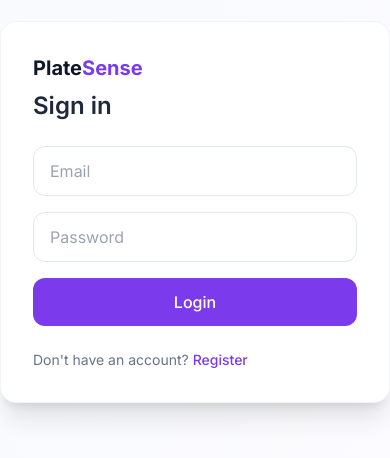
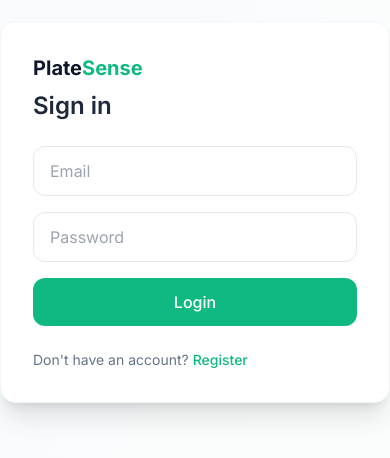
Before and after one commit to csjosephm196/PlateSense, a React (Vite) app in the folder client/: page /login in a window 390 px wide. Shown: the part 210-668 px from the top of the page. Built offline with nearby package versions, Linux system fonts and the light colour scheme.

Commit message:
Update color scheme in Tailwind configuration and adjust gradient backgrounds in Login, Register, MobileUpload, and Landing components for a cohesive design. Modify GlucoseChart to reflect new color palette.

```diff
--- a/client/src/components/GlucoseChart.jsx
+++ b/client/src/components/GlucoseChart.jsx
@@ -23,8 +23,8 @@
       {
         label: 'Carbs (g)',
         data: carbsData,
-        borderColor: 'rgb(124, 58, 237)',
-        backgroundColor: 'rgba(124, 58, 237, 0.1)',
+        borderColor: 'rgb(16, 185, 129)',
+        backgroundColor: 'rgba(16, 185, 129, 0.1)',
         tension: 0.3,
       },
     ],
--- a/client/src/pages/Landing.jsx
+++ b/client/src/pages/Landing.jsx
@@ -53,9 +53,9 @@
         <div className="bg-white rounded-xl p-3 shadow-sm border border-gray-100">
           <p className="text-[9px] text-gray-400 mb-2">Weekly trend</p>
           <svg viewBox="0 0 200 60" className="w-full">
-            <polyline fill="none" stroke="#7c3aed" strokeWidth="2" strokeLinecap="round" strokeLinejoin="round"
+            <polyline fill="none" stroke="#10b981" strokeWidth="2" strokeLinecap="round" strokeLinejoin="round"
               points="0,45 30,35 60,50 90,25 120,30 150,15 180,20 200,10" />
-            <polyline fill="rgba(124,58,237,0.08)" stroke="none"
+            <polyline fill="rgba(16,185,129,0.08)" stroke="none"
               points="0,60 0,45 30,35 60,50 90,25 120,30 150,15 180,20 200,10 200,60" />
           </svg>
           <div className="flex justify-between mt-1 text-[8px] text-gray-400">
--- a/client/src/pages/Login.jsx
+++ b/client/src/pages/Login.jsx
@@ -23,7 +23,7 @@
   }
 
   return (
-    <div className="min-h-screen flex items-center justify-center bg-gradient-to-br from-slate-50 to-violet-50/30">
+    <div className="min-h-screen flex items-center justify-center bg-gradient-to-br from-slate-50 to-emerald-50/30">
       <div className="bg-white p-8 rounded-2xl shadow-xl w-full max-w-md border border-slate-100">
         <Link to="/" className="text-xl font-bold text-slate-900 mb-2 block">
           Plate<span className="text-brand-purple">Sense</span>
--- a/client/src/pages/MobileUpload.jsx
+++ b/client/src/pages/MobileUpload.jsx
@@ -80,7 +80,7 @@
   }
 
   return (
-    <div className="min-h-screen bg-gradient-to-br from-slate-50 to-violet-50/30 flex flex-col items-center justify-center p-6">
+    <div className="min-h-screen bg-gradient-to-br from-slate-50 to-emerald-50/30 flex flex-col items-center justify-center p-6">
       <h1 className="text-2xl font-bold text-slate-900 mb-2">
         Plate<span className="text-brand-purple">Sense</span>
       </h1>
--- a/client/src/pages/Register.jsx
+++ b/client/src/pages/Register.jsx
@@ -40,7 +40,7 @@
   }
 
   return (
-    <div className="min-h-screen flex items-center justify-center bg-gradient-to-br from-slate-50 to-violet-50/30 py-12">
+    <div className="min-h-screen flex items-center justify-center bg-gradient-to-br from-slate-50 to-emerald-50/30 py-12">
       <div className="bg-white p-8 rounded-2xl shadow-xl w-full max-w-md border border-slate-100">
         <Link to="/" className="text-xl font-bold text-slate-900 mb-2 block">
           Plate<span className="text-brand-purple">Sense</span>
--- a/client/tailwind.config.js
+++ b/client/tailwind.config.js
@@ -5,9 +5,9 @@
     extend: {
       colors: {
         brand: {
-          purple: '#7c3aed',
-          'purple-dark': '#6d28d9',
-          'purple-light': '#a78bfa',
+          purple: '#10b981',
+          'purple-dark': '#059669',
+          'purple-light': '#6ee7b7',
         },
       },
       fontFamily: {
```
Also changed, not shown: 1 other file (tests, documents, lock files or other folders).
